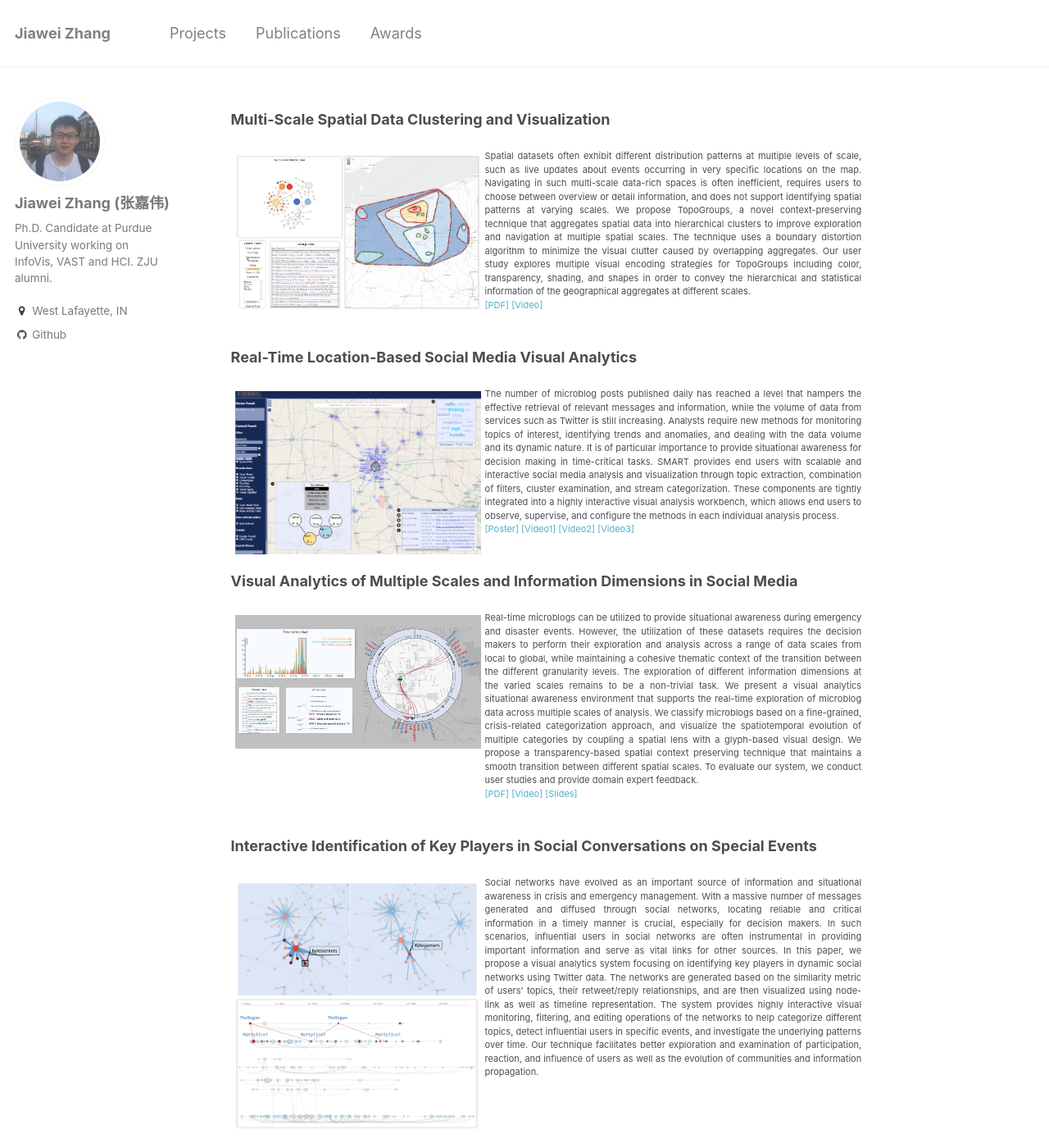
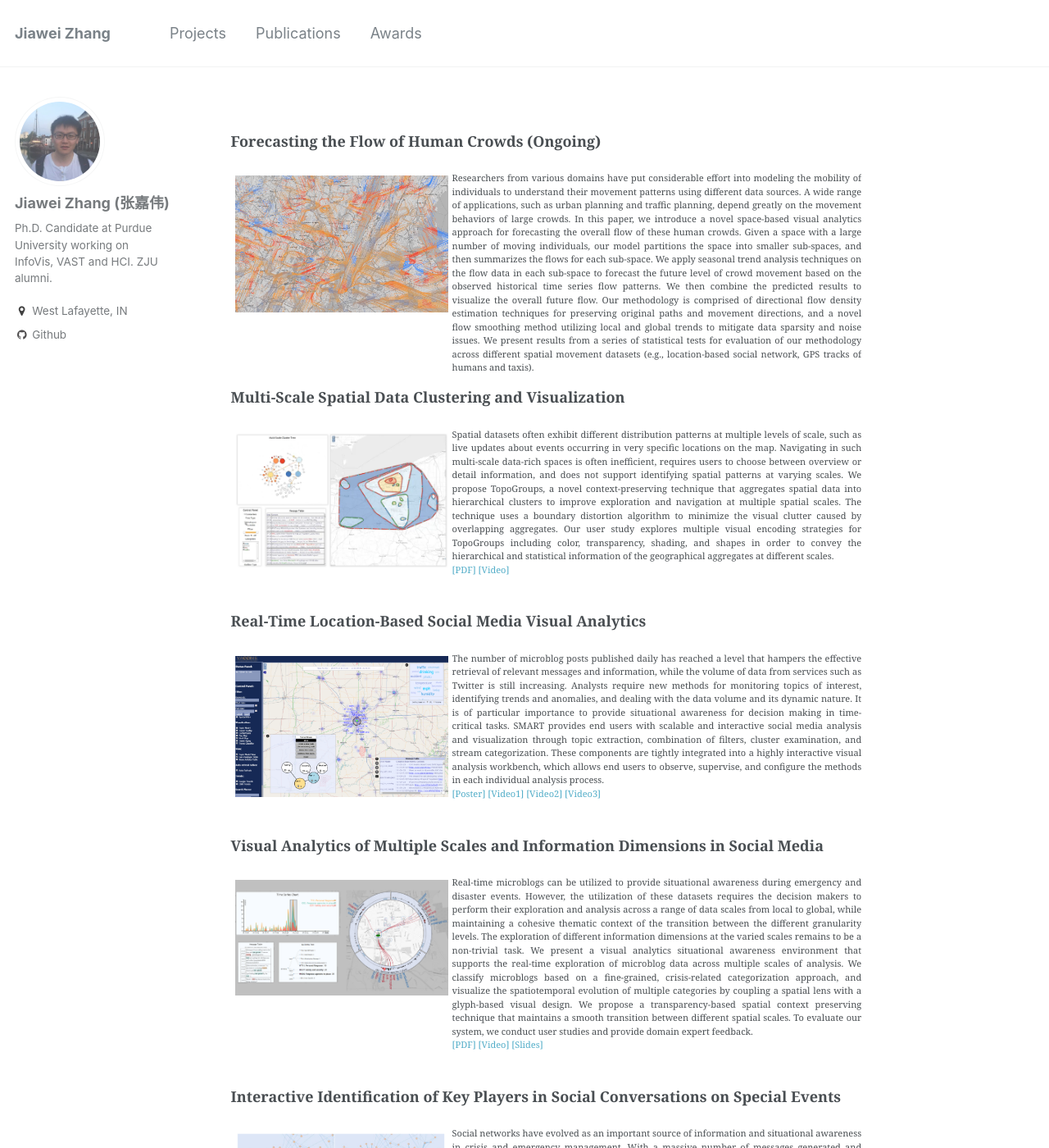
Before and after one commit to rivulet-zhang/rivulet-zhang.github.io, a Jekyll site: the page built from _pages/projects.md, in a window 1280 px wide and 1400 px high. Shown: the whole window at 82% size. Built offline with Jekyll 4.4.1, drawn with Linux system fonts in a browser that asks for light colours.

Commit message:
initial commit

```diff
--- a/_pages/projects.md
+++ b/_pages/projects.md
@@ -8,9 +8,17 @@
 
 {: .text-justify}
 
+
+<br>**Forecasting the Flow of Human Crowds (Ongoing)**<br>
+
+<img style="float: left; margin: 5px 5px 5px 5px;" src="/images/TVCG17-teaser.png" width="260" border="1"/>
+
+<p class="dsp" style="overflow: hidden;">Researchers from various domains have put considerable effort into modeling the mobility of individuals to understand their movement patterns using different data sources. A wide range of applications, such as urban planning and traffic planning, depend greatly on the movement behaviors of large crowds. In this paper, we introduce a novel space-based visual analytics approach for forecasting the overall flow of these human crowds. Given a space with a large number of moving individuals, our model partitions the space into smaller sub-spaces, and then summarizes the flows for each sub-space. We apply seasonal trend analysis techniques on the flow data in each sub-space to forecast the future level of crowd movement based on the observed historical time series flow patterns. We then combine the predicted results to visualize the overall future flow. Our methodology is comprised of directional flow density estimation techniques for preserving original paths and movement directions, and a novel flow smoothing method utilizing local and global trends to mitigate data sparsity and noise issues. We present results from a series of statistical tests for evaluation of our methodology across different spatial movement datasets (e.g., location-based social network, GPS tracks of humans and taxis).<br>
+</p>
+
 **Multi-Scale Spatial Data Clustering and Visualization**<br>
 
-<img style="float: left; margin: 5px 5px 5px 5px;" src="/images/CHI17-teaser.png" width="300" />
+<img style="float: left; margin: 5px 5px 5px 5px;" src="/images/CHI17-teaser.png" width="260" border="1"/>
 
 <p class="dsp" style="overflow: hidden;">Spatial datasets often exhibit different distribution patterns at multiple levels of scale, such as live updates about events occurring in very specific locations on the map. Navigating in such multi-scale data-rich spaces is often inefficient, requires users to choose between overview or detail information, and does not support identifying spatial patterns at varying scales. We propose TopoGroups, a novel context-preserving technique that aggregates spatial data into hierarchical clusters to improve exploration and navigation at multiple spatial scales. The technique uses a boundary distortion algorithm to minimize the visual clutter caused by overlapping aggregates. Our user study explores multiple visual encoding strategies for TopoGroups including color, transparency, shading, and shapes in order to convey the hierarchical and statistical information of the geographical aggregates at different scales.<br>
 <a href="http://pixel.ecn.purdue.edu:8080/~zhan1486/permanent/CHI17/TopoGroups.pdf">[PDF]</a>
@@ -20,7 +28,7 @@
 
 <br>**Real-Time Location-Based Social Media Visual Analytics**<br>
 
-<img style="float: left; margin: 5px 5px 5px 5px;" src="/images/SMART.png" width="300" />
+<img style="float: left; margin: 5px 5px 5px 5px;" src="/images/SMART.png" width="260" border="1"/>
 
 <p class="dsp" style="overflow: hidden;">The number of microblog posts published daily has reached a level that hampers the effective retrieval of relevant messages and information, while the volume of data from services such as Twitter is still increasing. Analysts require new methods for monitoring topics of interest, identifying trends and anomalies, and dealing with the data volume and its dynamic nature. It is of particular importance to provide situational awareness for decision making in time-critical tasks. SMART provides end users with scalable and interactive social media analysis and visualization
 through topic extraction, combination of filters, cluster examination, and stream categorization. These components are tightly integrated into a highly interactive visual analysis workbench, which allows end users to observe, supervise, and configure the methods in each individual analysis process.<br>
@@ -32,7 +40,7 @@
 
 <br>**Visual Analytics of Multiple Scales and Information Dimensions in Social Media**<br>
 
-<img style="float: left; margin: 5px 5px 5px 5px;" src="/images/EV16-teaser.png" width="300" />
+<img style="float: left; margin: 5px 5px 5px 5px;" src="/images/EV16-teaser.png" width="260" border="1"/>
 
 <p class="dsp" style="overflow: hidden;">Real-time microblogs can be utilized to provide situational awareness during emergency and disaster events. However, the utilization of these datasets requires the decision makers to perform their exploration and analysis across a range of data scales from local to global, while maintaining a cohesive thematic context of the transition between the different granularity levels. The exploration of different information dimensions at the varied scales remains to be a non-trivial task. We present a visual analytics situational awareness environment that supports the real-time exploration of microblog data across multiple scales of analysis. We classify microblogs based on a fine-grained, crisis-related categorization approach, and visualize the spatiotemporal evolution of multiple categories by coupling a spatial lens with a glyph-based visual design. We propose a transparency-based spatial context preserving technique that maintains a smooth transition between different spatial scales. To evaluate our system, we conduct user studies and provide domain expert feedback.<br>
 <a href="http://pixel.ecn.purdue.edu:8080/~zhan1486/permanent/EV16/Eurovis16_Microblogs_Zhang_paper.pdf">[PDF]</a>
@@ -42,7 +50,7 @@
 
 <br>**Interactive Identification of Key Players in Social Conversations on Special Events**<br>
 
-<img style="float: left; margin: 5px 5px 5px 5px;" src="/images/VIS14-network.png" width="300" />
+<img style="float: left; margin: 5px 5px 5px 5px;" src="/images/VIS14-network.png" width="260" border="1"/>
 
 <p class="dsp" style="overflow: hidden;">
 Social networks have evolved as an important source of information and situational awareness in crisis and emergency management. With a massive number of messages generated and diffused through social networks, locating reliable and critical information in a timely manner is crucial, especially for decision makers. In such scenarios, influential users in social networks are often instrumental in providing important information and serve as vital links for other sources. In this paper, we propose a visual analytics system focusing on identifying key players in dynamic social networks using Twitter data. The networks are generated based on the similarity metric of users’ topics, their retweet/reply relationships, and are then visualized using node-link as well as timeline representation. The system provides highly interactive visual monitoring, filtering, and editing operations of the networks to help categorize different topics, detect influential users in specific events, and investigate the underlying patterns over time. Our technique facilitates better exploration and examination of participation, reaction, and influence of users as well as the evolution of communities and information propagation.<br>
--- a/_sass/_variables.scss
+++ b/_sass/_variables.scss
@@ -28,9 +28,9 @@
 $calisto                    : "Calisto MT", serif;
 $garamond                   : Garamond, serif;
 
-$global-font-family         : $sans-serif;
-$header-font-family         : $sans-serif;
-$caption-font-family        : $serif;
+$global-font-family         : $georgia;
+$header-font-family         : $georgia;
+$caption-font-family        : $georgia;
 
 /* type scale */
 $type-size-1                : 2.441em;  // ~39.056px
```
Also changed, not shown: images/TVCG17-teaser.png (added).
